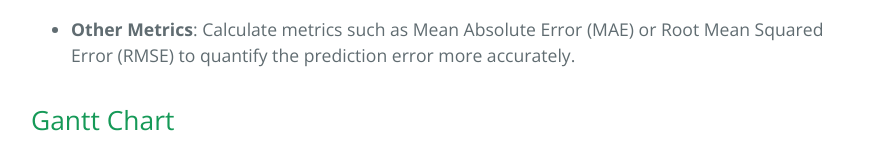
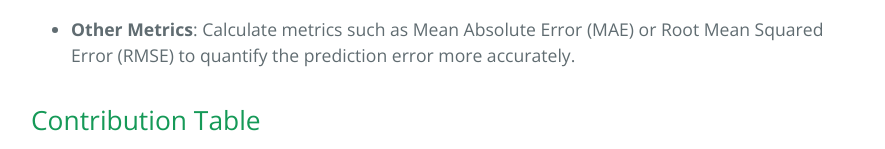
Before and after one commit to tanner-iley/4641-Eco, a Jekyll site: the page built from index.md, in a window 1280 px wide and 900 px high, scrolled down 4761 px, cut to the strip 0-310 px from the top of the window. Shown: the part 158-307 px from the top of the strip, without its empty margins (193-1078 px from the left). Built offline with Jekyll 4.4.1, drawn with Linux system fonts in a browser that asks for light colours; our own code applies the rules of GitHub Pages for plain Markdown files.

Commit message:
Update index.md

```diff
--- a/index.md
+++ b/index.md
@@ -96,10 +96,6 @@
 
 - **Other Metrics**: Calculate metrics such as Mean Absolute Error (MAE) or Root Mean Squared Error (RMSE) to quantify the prediction error more accurately.
 
-## Gantt Chart
-
-<iframe src="https://docs.google.com/spreadsheets/d/e/2PACX-1vQhmutOs0rWWG6KI8WY2ifHFISfltkbkcG-NgWRFObkjI6fjk4zgbMejmJ_67K-EQ/pubhtml?widget=true&headers=false" width="100%" height="500"></iframe>
-
 ## Contribution Table
 
 | Team Member     | Contribution Description                                |
@@ -138,6 +134,10 @@
 
 The next feature to be implemented in this model would be predicting energy pricing as well as consumption. This was initially a step in the data sourcing process; however, there were no easily accessible databases with robust datasets. The best dataset found only recorded the monthly average, and thus was unusable.
 
+## Gantt Chart
+
+<iframe src="https://docs.google.com/spreadsheets/d/e/2PACX-1vQhmutOs0rWWG6KI8WY2ifHFISfltkbkcG-NgWRFObkjI6fjk4zgbMejmJ_67K-EQ/pubhtml?widget=true&headers=false" width="100%" height="500"></iframe>
+
 ## Contribution Table
 
 | Team Member     | Contribution Description                                |
```
